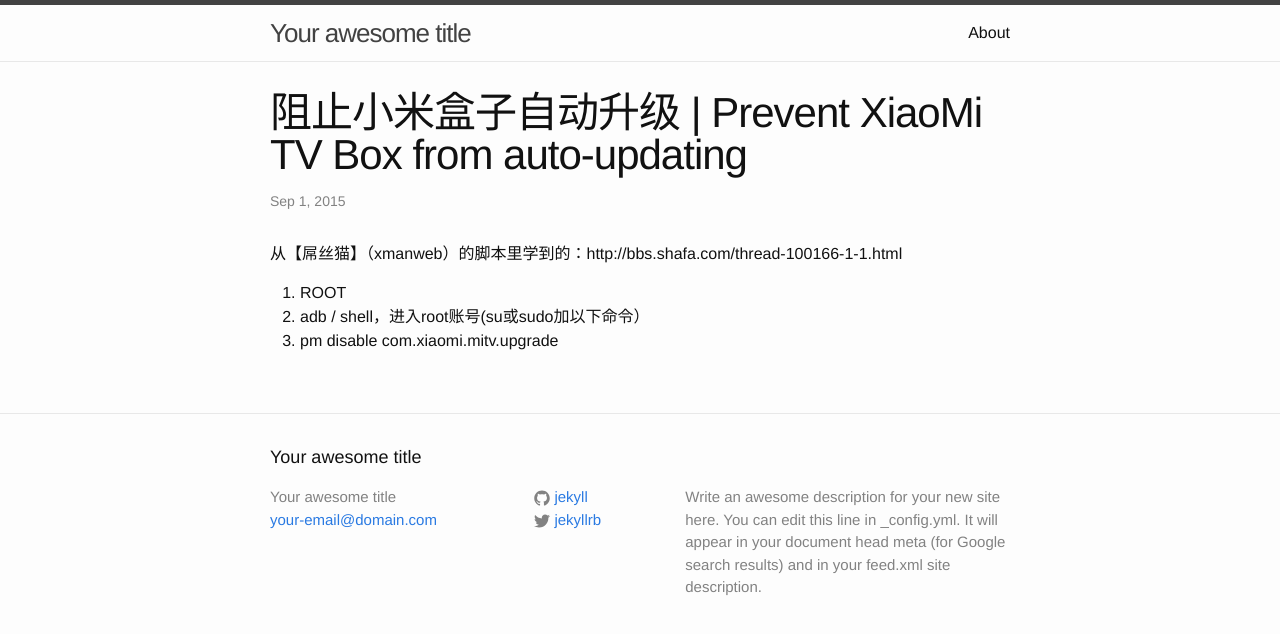
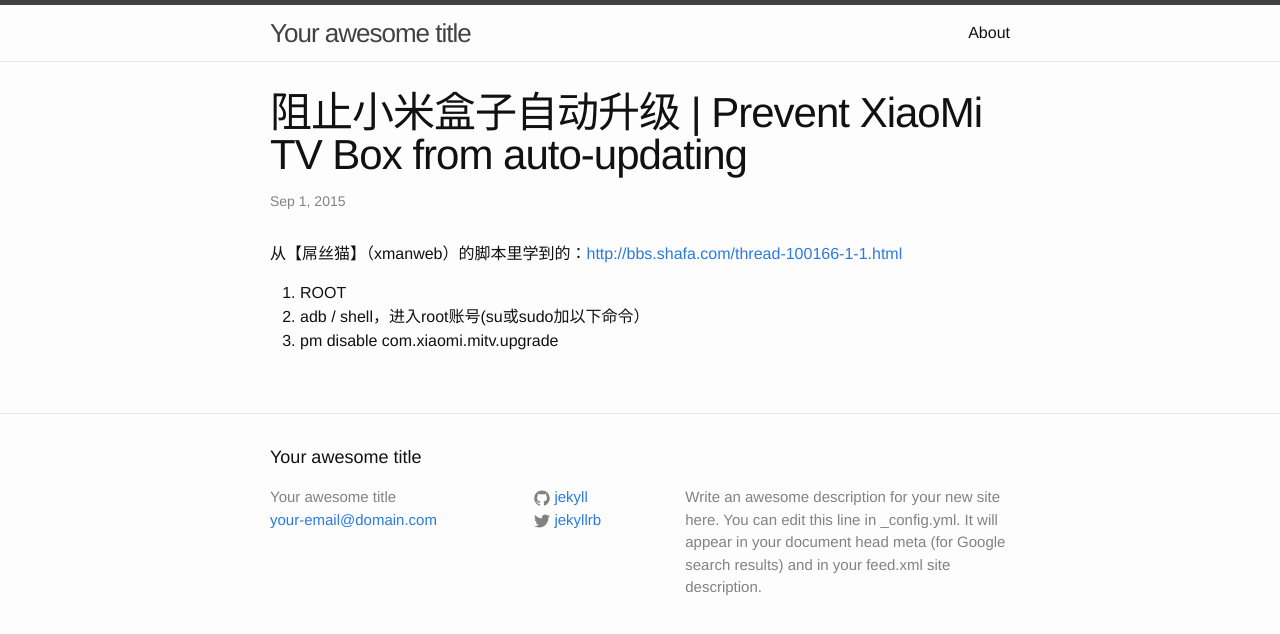
Before and after one commit to houtianze/houtianze.github.io, a Jekyll site: the page built from _posts/2015-09-01-prevent-mitv-box-auto-updating.markdown, in a window 1280 px wide. Shown: the top 634 px of the page. Built offline with Jekyll 4.4.1, drawn with Linux system fonts in a browser that asks for light colours; part of the change alters nothing that is shown.

```diff
--- a/_posts/2015-09-01-prevent-mitv-box-auto-updating.markdown
+++ b/_posts/2015-09-01-prevent-mitv-box-auto-updating.markdown
@@ -5,7 +5,7 @@ date:   2015-09-01 00:00:00
 categories: xiaomi tv
 ---
 
-从【屌丝猫】（xmanweb）的脚本里学到的：http://bbs.shafa.com/thread-100166-1-1.html
+从【屌丝猫】（xmanweb）的脚本里学到的：[http://bbs.shafa.com/thread-100166-1-1.html](http://bbs.shafa.com/thread-100166-1-1.html)
 
 1. ROOT
 2. adb / shell，进入root账号(su或sudo加以下命令）
```
